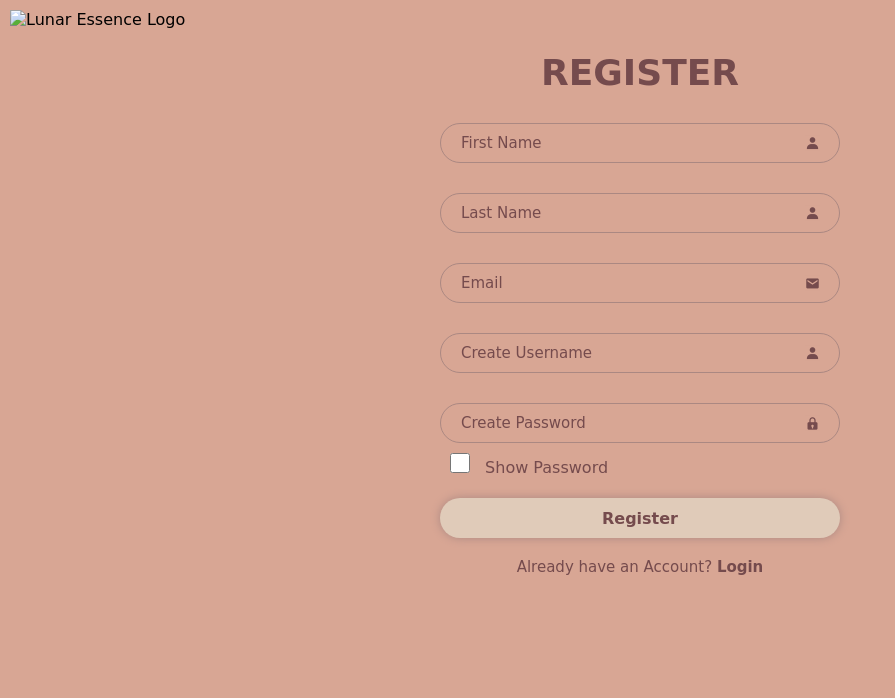
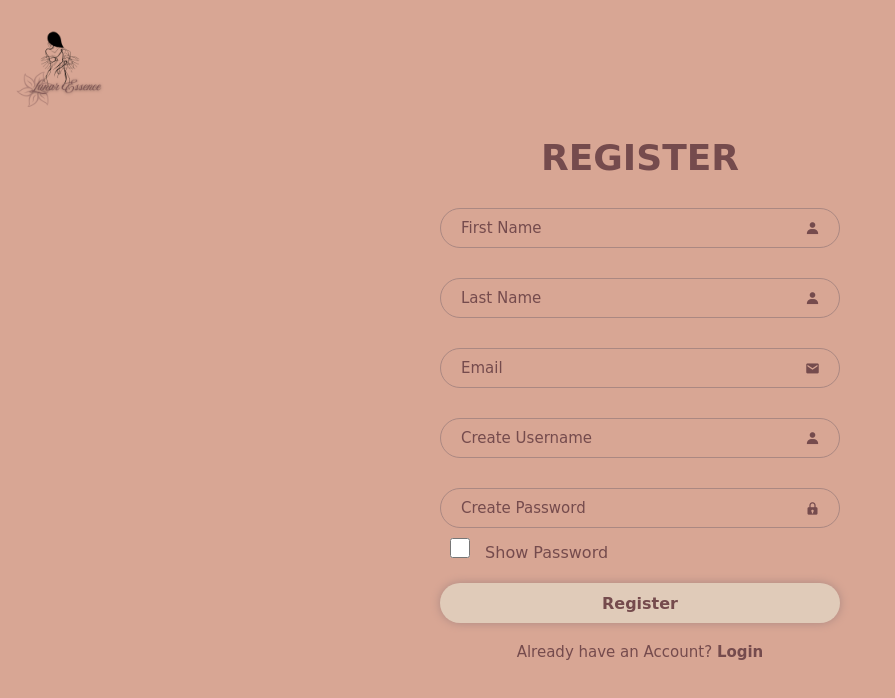
Before and after one commit to bhawes-2408218/TempIA2, a plain HTML site: page register.html in a window 1280 px wide. Shown: the whole page, without its empty margins (0-895 px from the left). Drawn offline with nearby package versions, Linux system fonts and the light colour scheme; a web font is replaced by a local one.

Commit message:
Update register.html

```diff
--- a/register.html
+++ b/register.html
@@ -18,7 +18,7 @@
         <header>
             <div class="main">
                 <div class="logo">
-                    <img src="../Assets/logo.png" alt="Lunar Essence Logo" width = "100" height = "100">
+                    <img src="logo.png" alt="Lunar Essence Logo" width = "100" height = "100">
                 </div>
             </div>
         </header>
```
